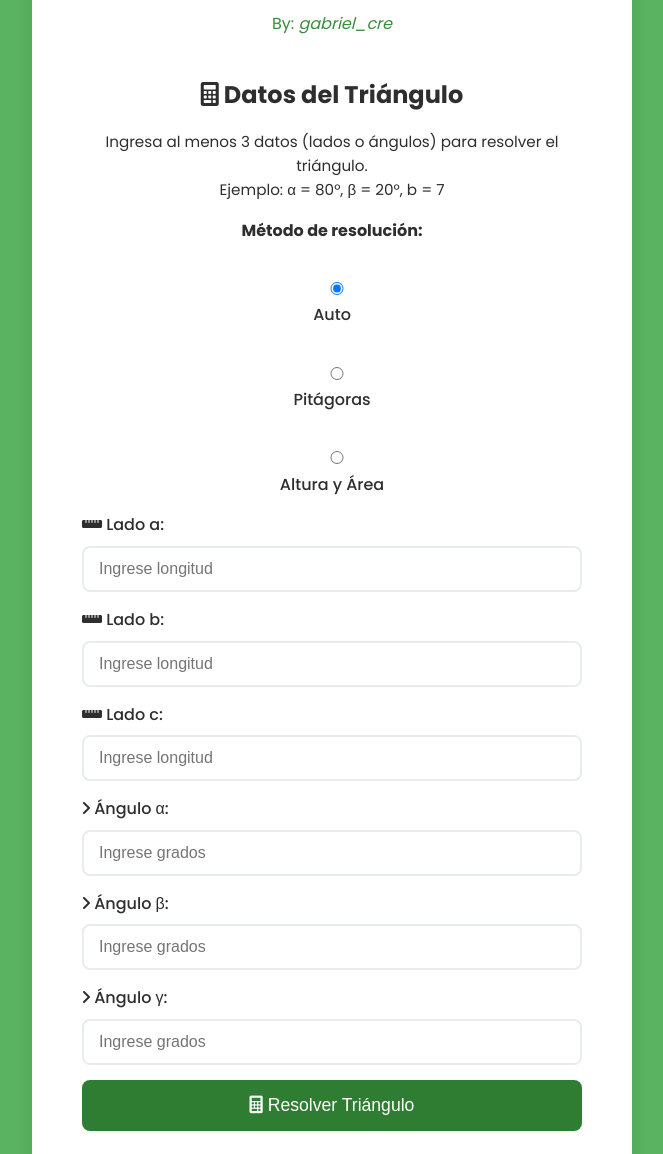
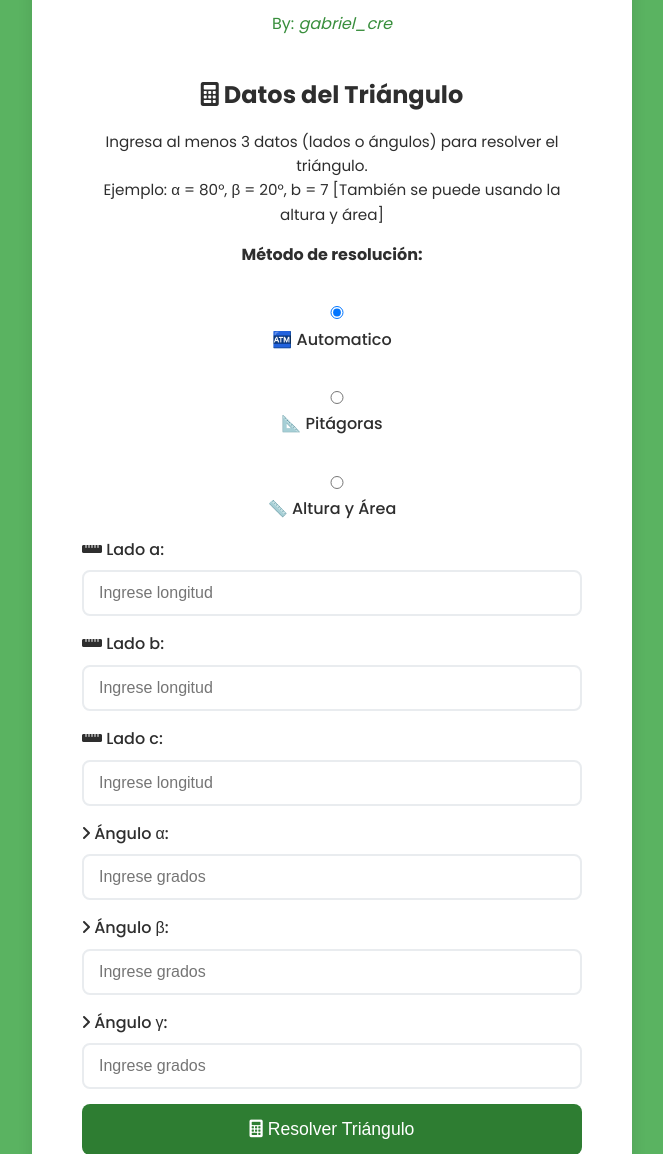
Before and after one commit to Gabriel-creZ/nismoos-triangulos2, a Flask app: page / in a window 1280 px wide. Shown: the part 226-1380 px from the top of the page, without its empty margins (308-971 px from the left). Run offline with Flask 2, Linux system fonts and the light colour scheme; the visitor is signed in with stand-in values (Sample User, id 1).

Commit message:
Final Release 3.3 (Correcion error)

```diff
--- a/templates/index.html
+++ b/templates/index.html
@@ -72,19 +72,19 @@
           <h2 class="form-title"><i class="fas fa-calculator"></i> Datos del Triángulo</h2>
           <div class="instruction">
             Ingresa al menos 3 datos (lados o ángulos) para resolver el triángulo.<br>
-            Ejemplo: α = 80°, β = 20°, b = 7
+            Ejemplo: α = 80°, β = 20°, b = 7 [También se puede usando la altura y área]
           </div>
           <!-- Selector de método -->
           <div class="form-group" style="text-align: center;">
             <label><strong>Método de resolución:</strong></label><br>
             <input type="radio" name="metodo_sel" value="auto" id="metodo_auto" checked>
-            <label for="metodo_auto">Auto</label>
+            <label for="metodo_auto">🏧 Automatico</label>
             &nbsp;&nbsp;
             <input type="radio" name="metodo_sel" value="pitagoras" id="metodo_pitagoras">
-            <label for="metodo_pitagoras">Pitágoras</label>
+            <label for="metodo_pitagoras">📐 Pitágoras</label>
             &nbsp;&nbsp;
             <input type="radio" name="metodo_sel" value="altura" id="metodo_altura">
-            <label for="metodo_altura">Altura y Área</label>
+            <label for="metodo_altura">📏 Altura y Área</label>
           </div>
           <form method="POST">
             <div class="form-group">
```
